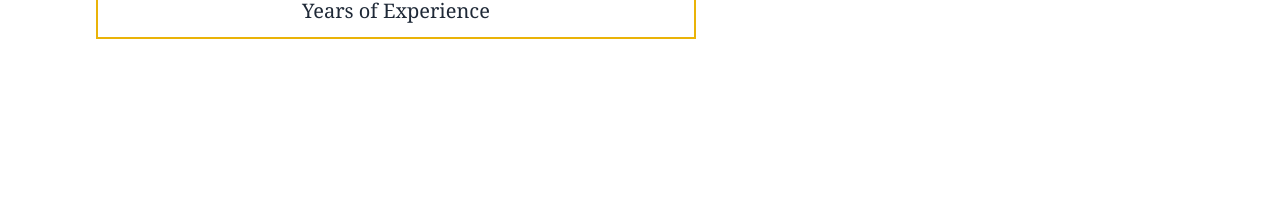
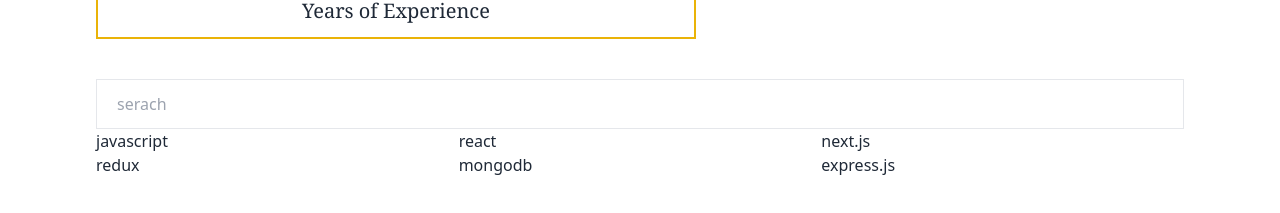
Before and after one commit to minhazapon/Instec-React-with-typeScript-project, a React (Vite) app: page / in a window 1280 px wide. Shown: the part 1784-1997 px from the top of the page. Before the commit the page ends 1863 px from the top, so only its background shows below. Built offline with nearby package versions, Linux system fonts and the light colour scheme; a web font is replaced by a local one.

Commit message:
added file

```diff
--- /dev/null
+++ b/src/Home file/Searching.tsx
@@ -0,0 +1,55 @@
+import { useState } from "react";
+
+
+const Searching = () => {
+
+
+    const [query, setQuery] = useState("");
+
+
+
+    const data = [ "javascript", 'react', 'next.js', 'redux', 'mongodb', 'express.js' ]
+
+
+    const filterData = data.filter( item =>
+
+        item.toLowerCase().includes(query.toLowerCase())
+
+    );
+
+
+    return (
+        <div className=" mb-40 mt-10  ml-24 mr-24 ">
+
+
+           <div>
+
+           <input
+            className=" h-[50px] w-full p-5 border-[1px] "
+            type="search" name="search"
+            placeholder="serach"
+            value={query}
+            onChange={ (e) => setQuery(e.target.value) }
+           id="" />
+           <ul>
+           <ul className=" grid grid-cols-3">
+
+
+           {filterData.map((item, index) => (
+             <li key={index}>{item}</li>
+            ))}
+
+
+            </ul>
+           </ul>
+
+
+           </div>
+
+
+
+        </div>
+    );
+};
+
+export default Searching;
--- a/src/Home.tsx
+++ b/src/Home.tsx
@@ -1,5 +1,6 @@
 import HomeBanner from "./Home file/HomeBanner";
 import Provide from "./Home file/Provide";
+import Searching from "./Home file/Searching";
 
 
 const Home = () => {
@@ -11,6 +12,7 @@ const Home = () => {
 
               <HomeBanner></HomeBanner>
               <Provide></Provide>
+              <Searching></Searching>
 
         </div>
     );
--- a/src/main.tsx
+++ b/src/main.tsx
@@ -10,6 +10,7 @@ import {
 } from "react-router-dom";
 import Home from './Home';
 import Root from './Root';
+import Searching from './Home file/Searching';
 const router = createBrowserRouter([
   {
     path: "/",
@@ -18,6 +19,11 @@ const router = createBrowserRouter([
       {
         path: "/",
         element:  <Home></Home>  ,
+      },
+      {
+        path: "/search",
+        element:   <Searching></Searching> ,
+        loader: () => fetch('https://raw.githubusercontent.com/minhazapon/Fitness-Network--react.js--project/refs/heads/main/public/Protein.json')
       },
     ],
   },
```
